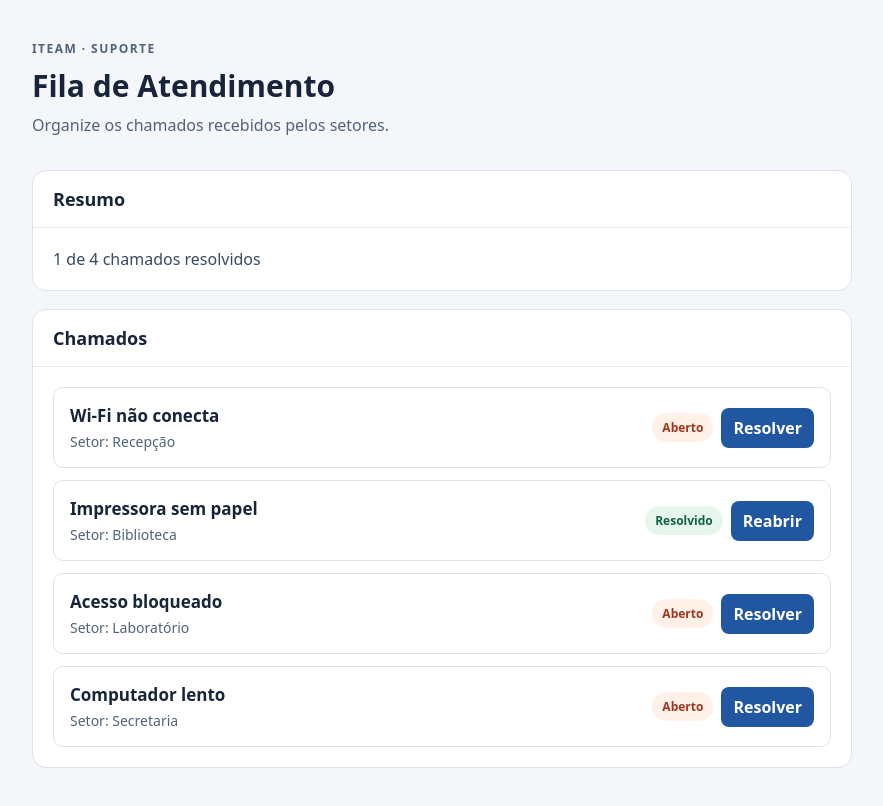
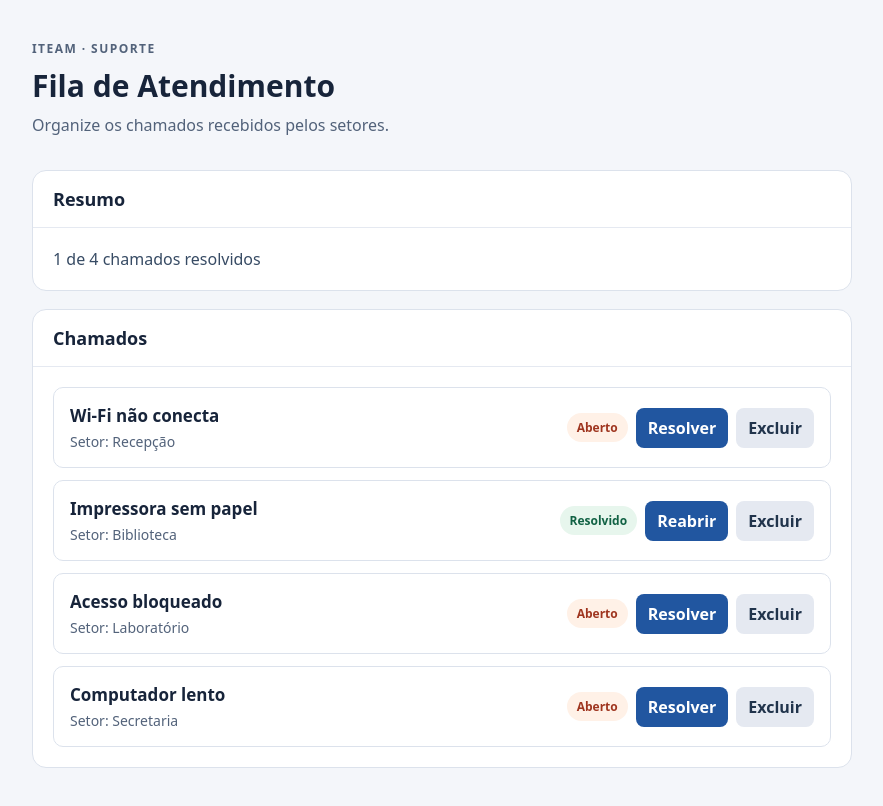
Before and after one commit to Hendrick01/fila-atendimento, a React (Vite) app: page / in a window 1280 px wide. Shown: the top 806 px of the page, without its empty margins (198-1081 px from the left). Built offline with nearby package versions, Linux system fonts and the light colour scheme.

Commit message:
E4: atualizar chamados com useState (resolver, reabrir, excluir)

```diff
--- a/src/App.jsx
+++ b/src/App.jsx
@@ -1,15 +1,28 @@
+import { useState } from "react";
 import "./App.css";
 import Panel from "./components/Panel.jsx";
 import ChamadoList from "./components/ChamadoList.jsx";
 import { initialTickets } from "./data/chamados.js";
 
 export default function App() {
-  const total = initialTickets.length;
-  const resolvidos = initialTickets.filter((chamado) => chamado.resolved).length;
+  const [chamados, setChamados] = useState(initialTickets);
 
-  // Recebe o id vindo do cartão clicado.
+  // Valores derivados do array: recalculados a cada renderização, sem estado extra.
+  const total = chamados.length;
+  const resolvidos = chamados.filter((chamado) => chamado.resolved).length;
+
+  // Cria um novo array; só o chamado com o id clicado ganha um novo objeto.
   function alternarSituacao(id) {
-    console.log("Chamado clicado:", id);
+    setChamados((atuais) =>
+      atuais.map((chamado) =>
+        chamado.id === id ? { ...chamado, resolved: !chamado.resolved } : chamado,
+      ),
+    );
+  }
+
+  // Cria um novo array sem o chamado escolhido.
+  function excluirChamado(id) {
+    setChamados((atuais) => atuais.filter((chamado) => chamado.id !== id));
   }
 
   return (
@@ -27,7 +40,11 @@ export default function App() {
       </Panel>
 
       <Panel title="Chamados">
-        <ChamadoList chamados={initialTickets} onAlternar={alternarSituacao} />
+        <ChamadoList
+          chamados={chamados}
+          onAlternar={alternarSituacao}
+          onExcluir={excluirChamado}
+        />
       </Panel>
     </main>
   );
--- a/src/components/ChamadoCard.jsx
+++ b/src/components/ChamadoCard.jsx
@@ -1,6 +1,6 @@
 // Exibe um único chamado. Recebe os dados por props e não os altera.
-// O clique no botão apenas avisa o App, chamando a função recebida com o id.
-export default function ChamadoCard({ chamado, onAlternar }) {
+// Os cliques nos botões apenas avisam o App, chamando as funções recebidas com o id.
+export default function ChamadoCard({ chamado, onAlternar, onExcluir }) {
   const { id, title, sector, resolved } = chamado;
 
   return (
@@ -17,6 +17,9 @@ export default function ChamadoCard({ chamado, onAlternar }) {
         <button type="button" onClick={() => onAlternar(id)}>
           {resolved ? "Reabrir" : "Resolver"}
         </button>
+        <button type="button" className="secondary" onClick={() => onExcluir(id)}>
+          Excluir
+        </button>
       </div>
     </article>
   );
--- a/src/components/ChamadoList.jsx
+++ b/src/components/ChamadoList.jsx
@@ -1,8 +1,8 @@
 import ChamadoCard from "./ChamadoCard.jsx";
 
 // Recebe o array de chamados e gera um cartão para cada item.
-// A função onAlternar vem do App e é repassada a cada cartão.
-export default function ChamadoList({ chamados, onAlternar }) {
+// As funções onAlternar e onExcluir vêm do App e são repassadas a cada cartão.
+export default function ChamadoList({ chamados, onAlternar, onExcluir }) {
   if (chamados.length === 0) {
     return <p className="summary">Nenhum chamado cadastrado.</p>;
   }
@@ -10,7 +10,12 @@ export default function ChamadoList({ chamados, onAlternar }) {
   return (
     <div className="ticket-list">
       {chamados.map((chamado) => (
-        <ChamadoCard key={chamado.id} chamado={chamado} onAlternar={onAlternar} />
+        <ChamadoCard
+          key={chamado.id}
+          chamado={chamado}
+          onAlternar={onAlternar}
+          onExcluir={onExcluir}
+        />
       ))}
     </div>
   );
```
